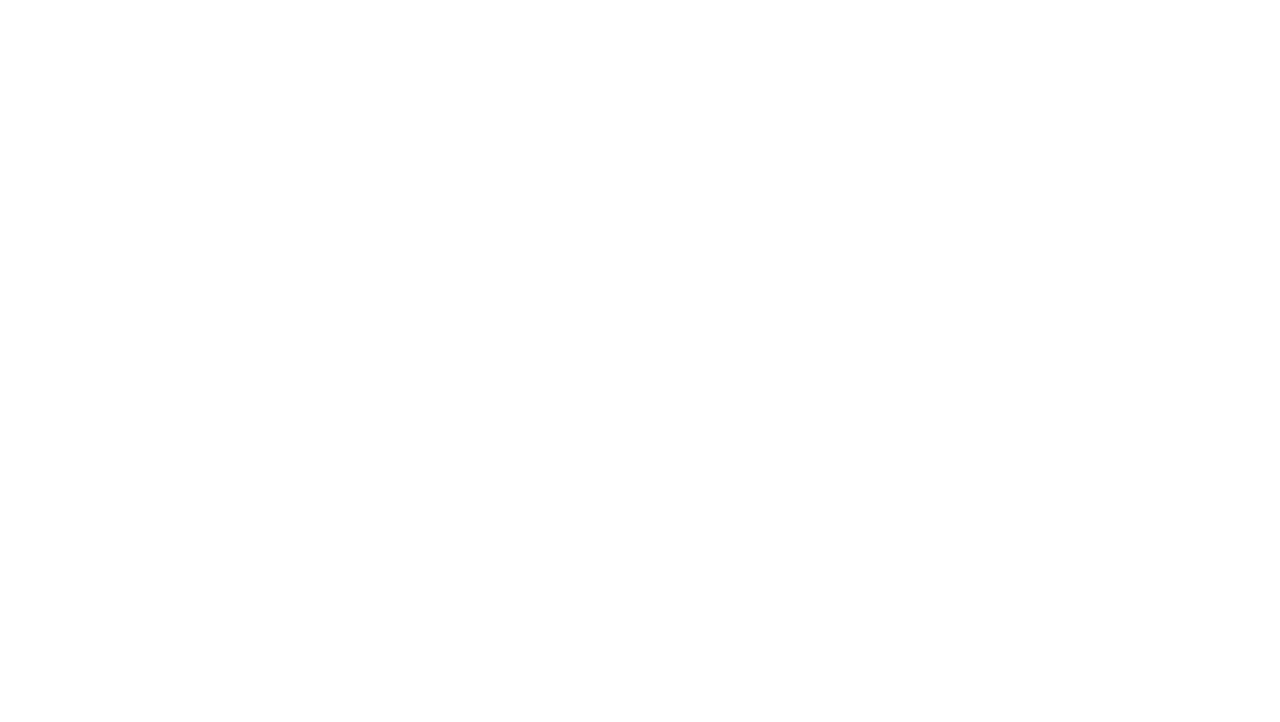
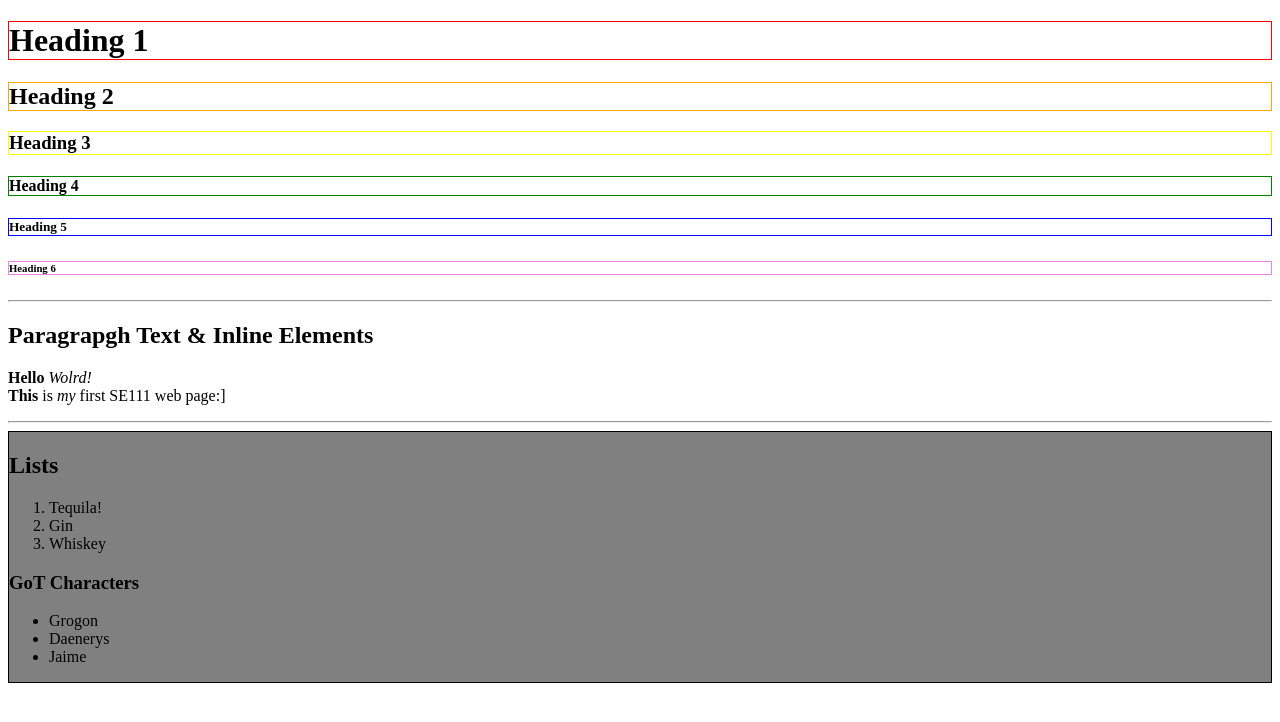
Before and after one commit to dferland117/SE111_22_202320, a plain HTML site: page week1_demo/index.html in a window 1280 px wide. Drawn offline with Linux system fonts and the light colour scheme.

Commit message:
end of wld2 demo

```diff
--- a/week1_demo/index.html
+++ b/week1_demo/index.html
@@ -4,14 +4,48 @@
     <meta charset="UTF-8">
     <meta http-equiv="X-UA-Compatible" content="IE=edge">
     <meta name="viewport" content="width=device-width, initial-scale=1.0">
-
     <meta name= "author" contents="Didier Ferland Haroun">
     <meta name= "discription" contents="W1 Demo">
     <title>W1 | Demo</title>
 </head>
 <body>
     <!--This is a comment-->
-     <!--the body holds all the viewable content for the page-->
+    <!--the body holds all the viewable content for the page-->
+    <!--Block Level Elements: start on new left aligned line in the browser page; span width of page/containing element (parent)-->
+    <!--Heading Tags: 1 is the most important, there are 6-->
+    <h1 style="border: 1px solid red">Heading 1</h1><!--Only ONE per page! SEO (search engine optizatiion)-->
+    <h2 style="border: 1px solid orange">Heading 2</h2>
+    <h3 style="border: 1px solid yellow">Heading 3</h3>
+    <h4 style="border: 1px solid green">Heading 4</h4>
+    <h5 style="border: 1px solid blue">Heading 5</h5>
+    <h6 style="border: 1px solid violet">Heading 6</h6>
+    <!--Horizontal rule-->
+    <hr>
+    <h2>Paragrapgh Text & Inline Elements</h2>
+    <!---Paaragrapgh elements holds bodies of tezt-->
+    <p><strong>Hello</strong> <em>Wolrd!</em>
+    <br>
+    <b>This</b> is <i>my</i> first SE111 web page:]</p>
+    <!--strong & em(phasis) add SEO to a page-->
+    <hr>
+    <div style = "border: 1px solid black; background-color: grey">
+        <h2>Lists</h2>
+        <ol> <!--ordered list-->
+            <li>Tequila!</li>
+            <li>Gin</li>
+            <li>Whiskey</li>
+        </ol>
+
+        <h3> GoT Characters</h3>
+        <ul> <!--unordered list-->
+            <li>Grogon</li>
+            <li>Daenerys</li>
+            <li>Jaime</li>
+        </ul>
+    </div><!--This is the end of the div-->
+
+
+
 
 </body>
 </html>
```
Also changed, not shown: w1/w1_hw.html (added, +21 -0 lines).
